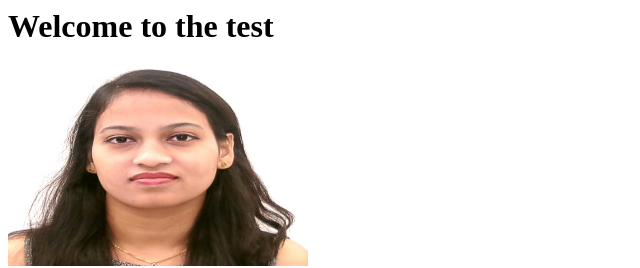
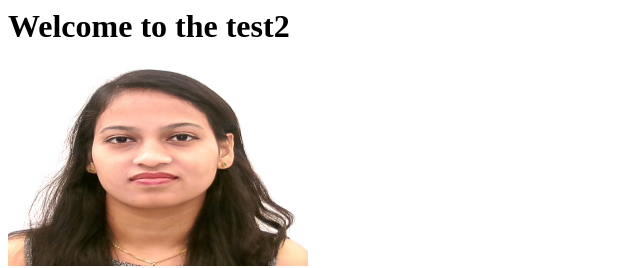
Before and after one commit to pavanibillapati/CI-CDGithubToS3, a plain HTML site: page website/index.html in a window 1280 px wide. Shown: the full height of the page, 0-640 px from the left. Drawn offline with Linux system fonts and the light colour scheme; files whose address does not match are found by name.

Commit message:
Update index.html

```diff
--- a/website/index.html
+++ b/website/index.html
@@ -3,7 +3,7 @@
 <title>test website</title>
 </head>
 <body>
-<h1> Welcome to the test </h1>
+<h1> Welcome to the test2 </h1>
 <img src="images/Passport pic.jpg" width="300" height="200" alt="image">
 </body>
 </html>
```
